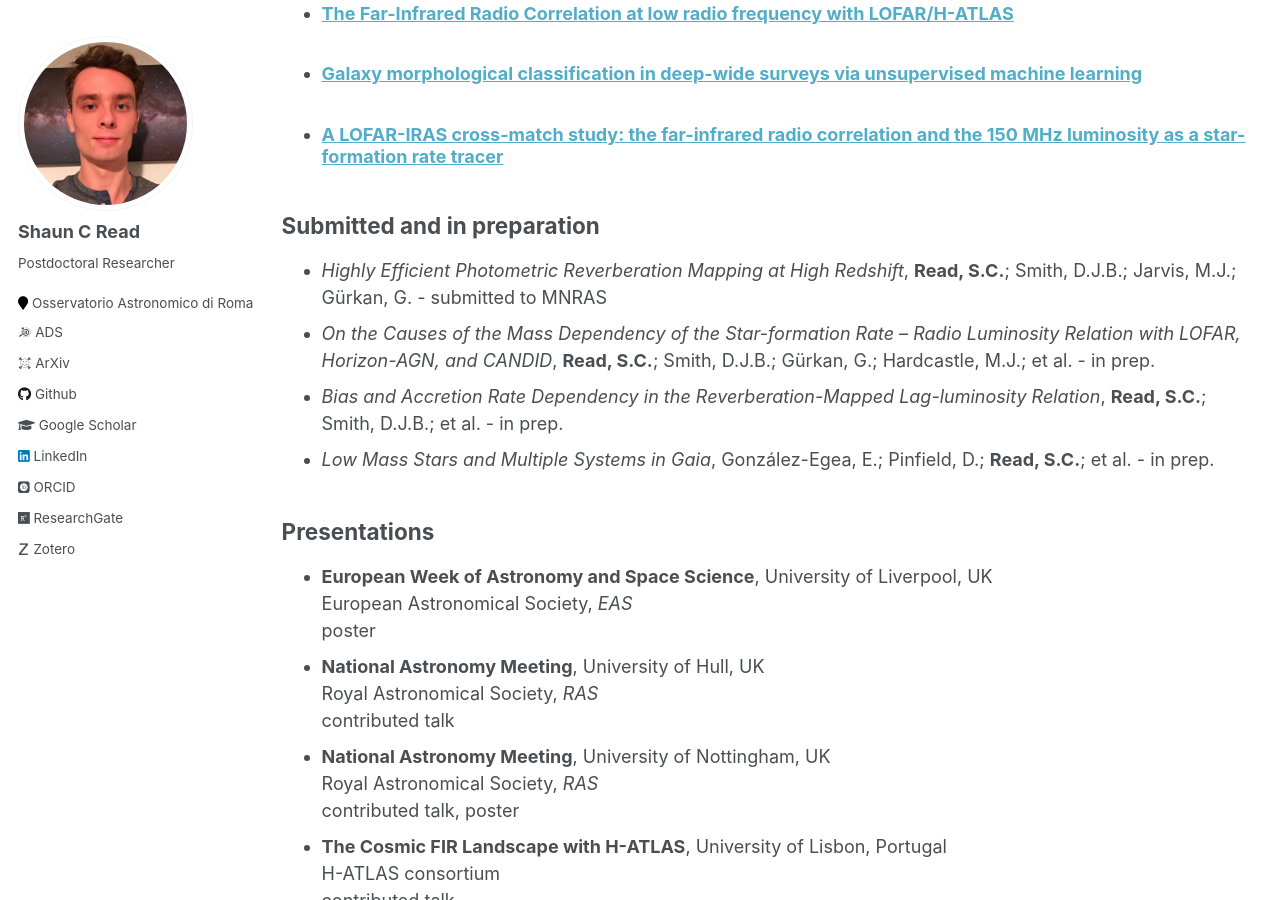
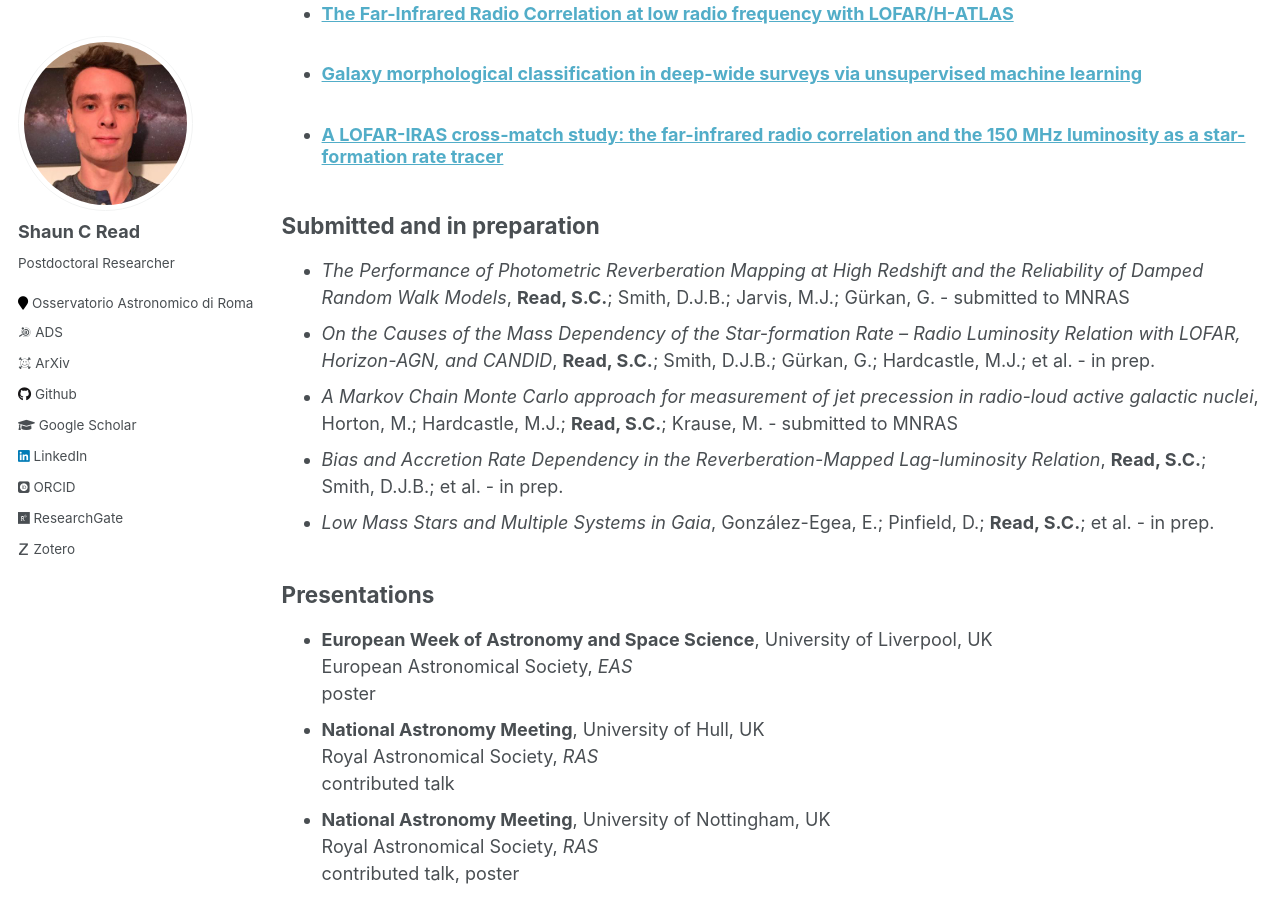
Before and after one commit to philastrophist/philastrophist.github.io, a Jekyll site: the page built from _pages/cv.md, in a window 1280 px wide and 900 px high, scrolled down 2659 px. Built offline with Jekyll 4.4.1, drawn with Linux system fonts in a browser that asks for light colours; some web fonts are replaced; formulas are drawn with MathJax 3; comment, search, counter and statistics services are not loaded.

```diff
--- a/_pages/cv.md
+++ b/_pages/cv.md
@@ -118,9 +118,12 @@ Passed viva w/ minor corrections
 
 
 ## Submitted and in preparation
-* *Highly Efficient Photometric Reverberation Mapping at High Redshift*, **Read, S.C.**; Smith, D.J.B.; Jarvis, M.J.; Gürkan, G. - submitted to MNRAS
+* *The Performance of Photometric Reverberation Mapping at High Redshift
+and the Reliability of Damped Random Walk Models*, **Read, S.C.**; Smith, D.J.B.; Jarvis, M.J.; Gürkan, G. - submitted to MNRAS
 * *On the Causes of the Mass Dependency of the Star-formation Rate -- Radio
 Luminosity Relation with LOFAR, Horizon-AGN, and CANDID*, **Read, S.C.**; Smith, D.J.B.; Gürkan, G.; Hardcastle, M.J.; et al. - in prep.
+* *A Markov Chain Monte Carlo approach for measurement of jet precession in
+radio-loud active galactic nuclei*, Horton, M.; Hardcastle, M.J.; **Read, S.C.**; Krause, M. - submitted to MNRAS
 * *Bias and Accretion Rate Dependency in the Reverberation-Mapped
 Lag-luminosity Relation*, **Read, S.C.**; Smith, D.J.B.; et al. - in prep.
 * *Low Mass Stars and Multiple Systems in Gaia*, González-Egea, E.; Pinfield, D.; **Read, S.C.**; et al. - in prep.
```
Also changed, not shown: _generator/info.yml (+4 -11 lines), 3 other files.
